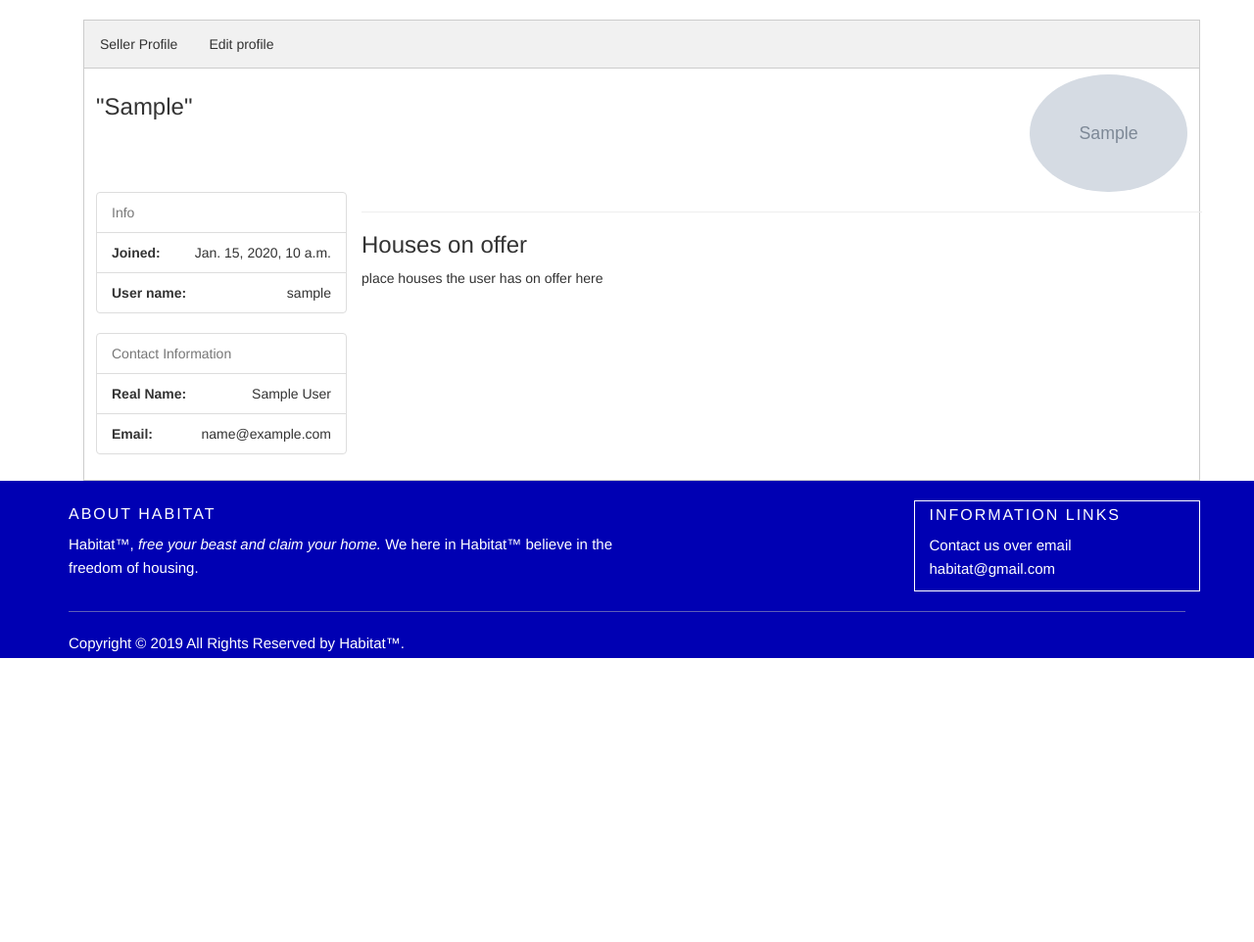
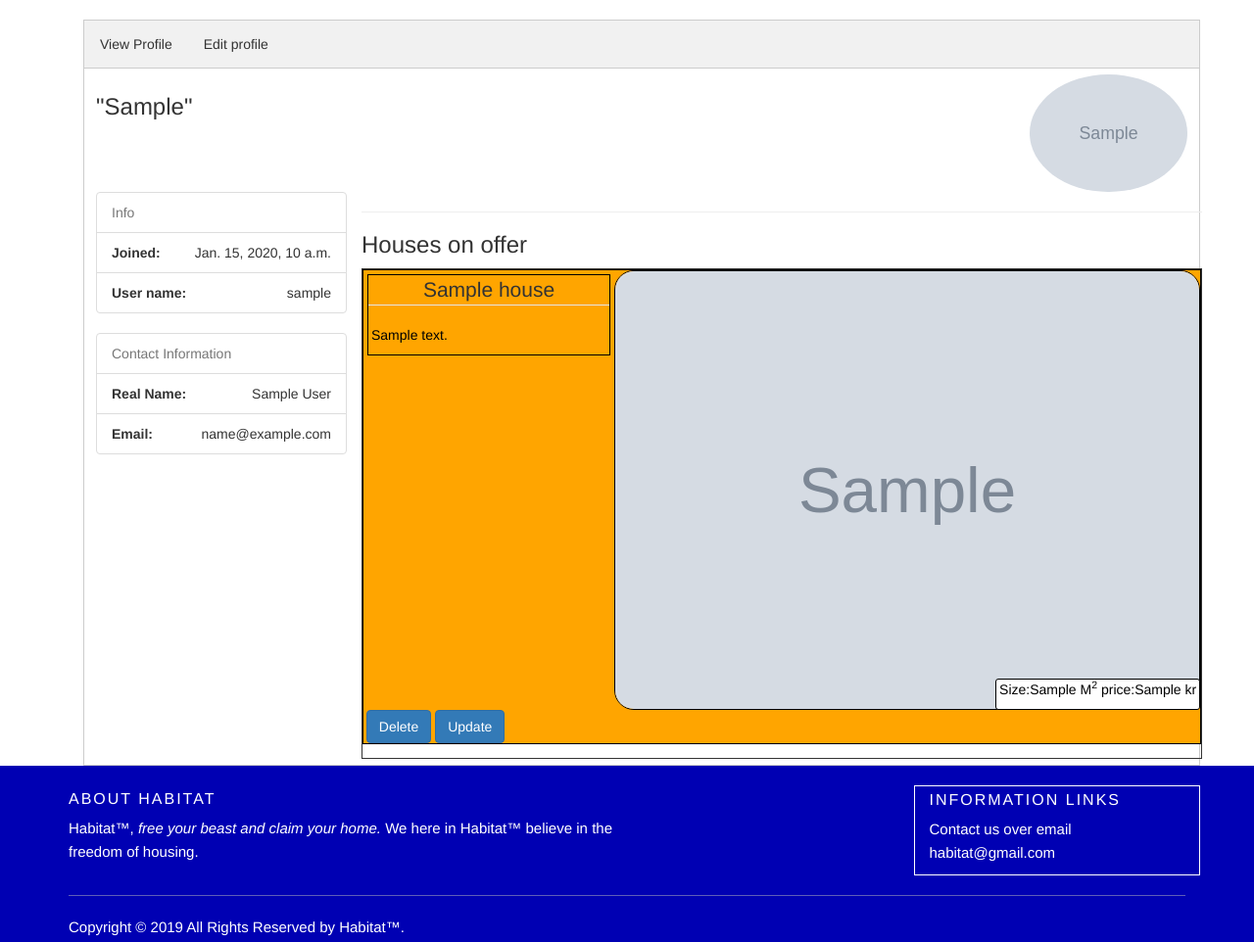
Before and after one commit to kiddibry/HabitatV2, a Django app: page /users/1 in a window 1280 px wide. Shown: the part 114-1076 px from the top of the page at 98% size. Before the commit the page ends 786 px from the top, so only its background shows below. Run offline with Django 3.2, Linux system fonts and the light colour scheme; a user stored in the database is signed in; tables that the repository leaves empty hold one stand-in row (values such as "Sample post"); grey boxes marked "Sample" are stand-in pictures; some libraries are stand-ins or nearby versions.

Commit message:
bætti user_details

```diff
--- a/static/css/house_detail.css
+++ b/static/css/house_detail.css
@@ -20,6 +20,7 @@ section {
     padding-bottom: 5%;
     text-align: center;
 }
+
 
 /*###################################################
 # Hér byrjar CSS fyrir templates/house/index.html   #
--- a/static/css/single_house.css
+++ b/static/css/single_house.css
@@ -57,3 +57,14 @@
     padding-right: 0.2em;
     color: black;
 }
+
+.edit_buttons{
+    float: left;
+    position: relative;
+    left: 0px;
+    bottom: 0px;
+    z-index: 2;
+    padding-left: 0.2em;
+    padding-right: 0.2em;
+    color: black;
+}
--- a/static/css/user_detail.css
+++ b/static/css/user_detail.css
@@ -19,6 +19,8 @@
 
 #usr_house {
     border:1px solid;
+    float: right;
+    width: 858px;
 }
 
 #profile_pic {
@@ -32,6 +34,7 @@
     text-shadow: 0 1px 1px rgba(0, 0, 0, 0.2);
     background: rgb(66, 184, 221);
 }
+
 
 /* Style the tab */
 .tab {
--- a/templates/Home/index.html
+++ b/templates/Home/index.html
@@ -31,7 +31,9 @@
 
     <div class="houses">
         {% for house in houses %}
-        {% include 'house/single_house.html' with house=house %}
+            {% if house.on_sale %}
+                {% include 'house/single_house.html' with house=house %}
+            {% endif %}
         {% endfor %}
     </div>
 
--- a/templates/house/house_details.html
+++ b/templates/house/house_details.html
@@ -17,7 +17,7 @@
 <div class="description">
     <h4>{{ house.description }}</h4>
     <p>Price: {{ house.price }}kr |  Size: {{ house.size }}m²</p>
-    <p>Seller:<a href="/users/{{ house.seller_id }}">{{ house.seller.name }}</a></p>
+    <p>Seller:<a href="/users/{{ house.seller.id }}">{{ house.seller.name }}</a></p>
 
     {% if user.is_authenticated %}
 
--- a/templates/house/index.html
+++ b/templates/house/index.html
@@ -87,7 +87,9 @@
 
 <div class="houses">
     {% for house in houses %}
-        {% include 'house/single_house.html' with house=house %}
+        {% if house.on_sale %}
+            {% include 'house/single_house.html' with house=house %}
+        {% endif %}
     {% endfor %}
 </div>
 
--- /dev/null
+++ b/templates/house/usr_single_house.html
@@ -0,0 +1,35 @@
+{% load static %}
+<link rel="stylesheet" type="text/css" href="{%static 'css/single_house.css'%}">
+
+
+<div class="single_house">
+
+    <a href="/houses/{{ house.id }}">
+            <div class="name">
+                <fieldset>
+                    <legend>{{ house.name }}</legend>
+                    <div class="description">
+                        <p> {{ house.description }} </p>
+                    </div>
+                </fieldset>
+
+            </div>
+
+            <div class="photo_frame">
+
+                    <img class="house_photo" src="{{ house.houseimage_set.first.image }}" alt="image">
+                    <div class="size">
+                        <p>Size:{{ house.size }} M<sup>2</sup> price:{{ house.price }} kr</p>
+                    </div>
+            </div>
+
+
+            <div style="clear:both;"></div>
+
+
+    </a>
+    <div class="edit_buttons">
+                <a href="{% url 'delete_house' house.id%}" class="block btn btn-primary">Delete</a>
+                <a href="{% url 'update_house' house.id%}" class="block btn btn-primary">Update</a>
+            </div>
+</div>
--- a/templates/user/user_details.html
+++ b/templates/user/user_details.html
@@ -9,7 +9,7 @@
 
     <div class="container">
         <div class="tab">
-        <button class="tablinks" onclick="openTab(event, 'viewProfile')" id="defaultOpen">Seller Profile</button>
+        <button class="tablinks" onclick="openTab(event, 'viewProfile')" id="defaultOpen">View Profile</button>
         <button class="tablinks" onclick="openTab(event, 'editProfile')">Edit profile</button>
     </div>
 {% else %}
@@ -48,13 +48,11 @@
         <hr>
         <h3>Houses on offer</h3>
 
-
         {% for house in houses %}
         <div id="usr_house">
-            {% include 'house/single_house.html' with house=house %}
+            {% include 'house/usr_single_house.html' with house=house %}
         </div>
         {% endfor %}
-        place houses the user has on offer here
     </div>
 </div>
 
@@ -65,7 +63,6 @@
         {{ form }}<br>
         <input type="submit" class="btn btn-primary" value="Update" />
     </form>
-    <hr>
 </div>
 </div>
 <script>
--- a/user/urls.py
+++ b/user/urls.py
@@ -8,5 +8,6 @@ urlpatterns = [
     path('logout', LogoutView.as_view(next_page='login'), name='logout'),
     path('profile', views.profile, name='profile'),
     path('', views.index, name='users-index'),
-    path('<int:id>', views.get_seller_by_id, name='seller_details')
+    path('<int:id>', views.get_seller_by_id, name='seller_details'),
+    path('delete/<int:id>', views.delete_profile, name='delete_proflie')
 ]
--- a/user/views.py
+++ b/user/views.py
@@ -2,6 +2,7 @@ from django.contrib.auth.forms import UserCreationForm
 from django.shortcuts import render, get_object_or_404, redirect
 from user.forms.user_form import UserCreateForm
 from user.models import User, Profile
+from house.models import House
 from user.forms.profile_form import ProfileForm
 
 
@@ -21,7 +22,8 @@ def get_seller_by_id(request, id):
             return redirect('home-index')
     return render(request, 'user/user_details.html', {
         'seller': get_object_or_404(User, pk=id),
-        'form': ProfileForm(instance=profile)
+        'form': ProfileForm(instance=profile),
+        'houses': House.objects.filter(seller=id)
     })
 
 
@@ -49,3 +51,9 @@ def profile(request):
     return render(request, 'user/profile.html', {
         'form': ProfileForm(instance=profile)
     })
+
+
+def delete_profile(request, id):
+    user = get_object_or_404(User, pk=id)
+    user.delete()
+    return redirect('users-index')
```
